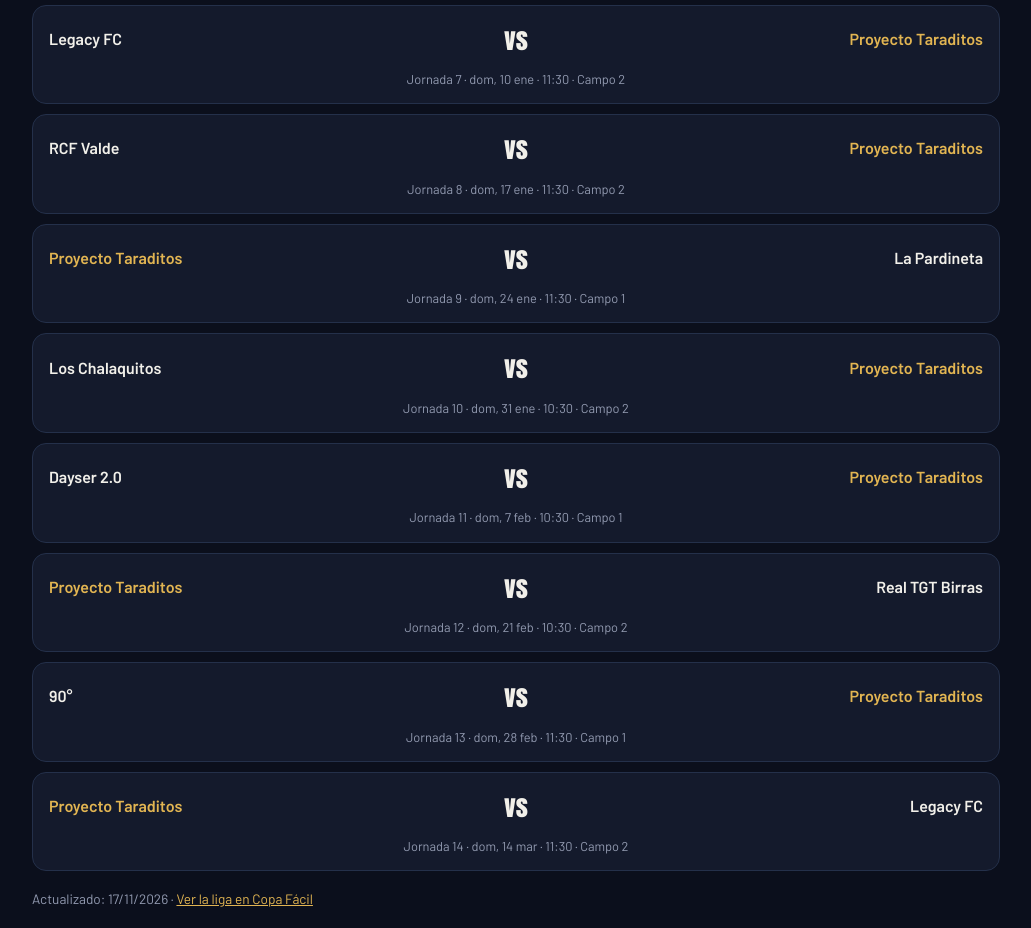
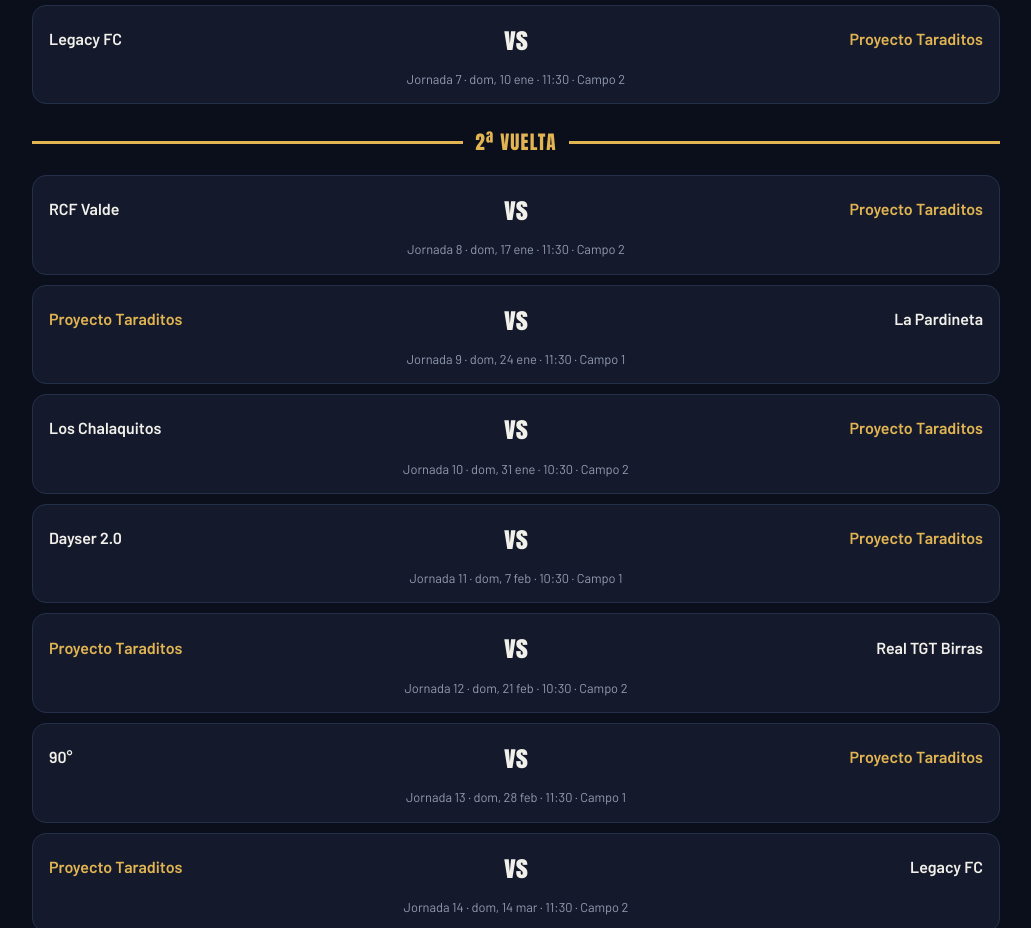
Before and after one commit to jroval/ProyectoTaraditos, a plain HTML site: page partidos.html in a window 1280 px wide. Shown: the part 1420-2348 px from the top of the page, without its empty margins (124-1155 px from the left). Drawn offline with Linux system fonts and the light colour scheme.

Commit message:
Separador de 2ª vuelta en partidos
Co-Authored-By: Claude Opus 5.5 <noreply@anthropic.com>

```diff
--- a/app.js
+++ b/app.js
@@ -149,7 +149,8 @@ if ($("lista-partidos")) $("lista-partidos").innerHTML = [...D.partidos]
     }
     const eq = (n) => `<span class="eq ${n === D.equipo ? "nuestro" : ""}">${esc(n)}</span>`;
     const fecha = new Date(p.fecha).toLocaleDateString("es-ES", { weekday: "short", day: "numeric", month: "short" });
-    return `
+    // Con N equipos, la 1ª vuelta son N-1 jornadas: después va el separador
+    return `${i === D.clasificacion.length - 1 ? `<div class="vuelta">2ª vuelta</div>` : ""}
       <div class="partido ${cls}">
         ${eq(p.local)}
         <span class="marcador">${jugado ? p.gl + " – " + p.gv : "vs"}</span>
--- a/estilos.css
+++ b/estilos.css
@@ -195,3 +195,10 @@ footer { padding: 40px 16px; color: var(--muted); font-size: .85rem; }
   .tabs { gap: 16px; }
   .partido .eq { font-size: .9rem; }
 }
+
+/* Separador entre la 1ª y la 2ª vuelta */
+.vuelta {
+  display: flex; align-items: center; gap: 12px; margin: 24px 0 18px;
+  color: var(--accent); font-family: Anton, Impact, sans-serif; font-size: 1.2rem; text-transform: uppercase; letter-spacing: .06em;
+}
+.vuelta::before, .vuelta::after { content: ""; flex: 1; height: 3px; background: var(--accent); }
```
